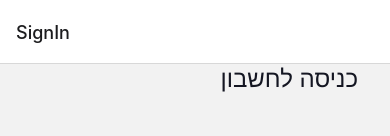
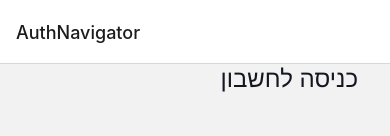
Before and after one commit to asandler77/nestmessenger, a React Native app in the folder clients/: screen /SignIn in a window 390 px wide. Shown: the top 136 px of the page. Built offline with nearby package versions, Linux system fonts and the light colour scheme.

Commit message:
Rename to screen.

```diff
--- a/clients/src/navigation/AppNavigator.tsx
+++ b/clients/src/navigation/AppNavigator.tsx
@@ -12,7 +12,7 @@ export const AppNavigator = () => {
       {isSignedIn ? (
         <RootStack.Screen name="Messenger" component={Messenger} />
       ) : (
-        <RootStack.Screen name="SignIn" component={AuthNavigator} />
+        <RootStack.Screen name="AuthNavigator" component={AuthNavigator} />
       )}
     </RootStack.Navigator>
   );
--- a/clients/src/pages/Authentication/SignIn.tsx
+++ b/clients/src/pages/Authentication/SignIn.tsx
@@ -21,7 +21,7 @@ export const SignIn = ({navigation}) => {
   };
 
   const onHandleSubmit = () => {
-    const url = 'http://192.168.61.249:3000/auth/login';
+    const url = 'http://192.168.214.249:3000/auth/login';
     const networkOptions = {
       method: 'POST',
       headers: {
```
